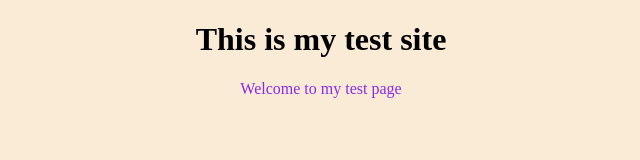
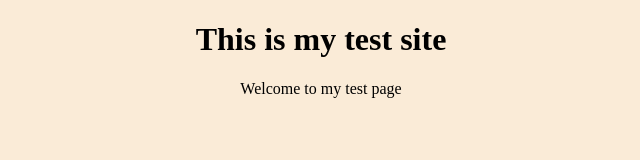
Before and after one commit to LembergsV1/gitjob, a plain HTML site: page index.html in a window 1280 px wide. Shown: the whole page, without its empty margins (319-959 px from the left). Drawn offline with Linux system fonts and the light colour scheme.

Commit message:
Revert "added Javascript test.js."
This reverts commit 6e4713e5e2a13514772eb03c91107672711a209b.

```diff
--- a/style.css
+++ b/style.css
@@ -8,5 +8,4 @@ h1{
 
 p{
     text-align: center;
-    color: blueviolet;
 }
```
Also changed, not shown: test.js (deleted).
